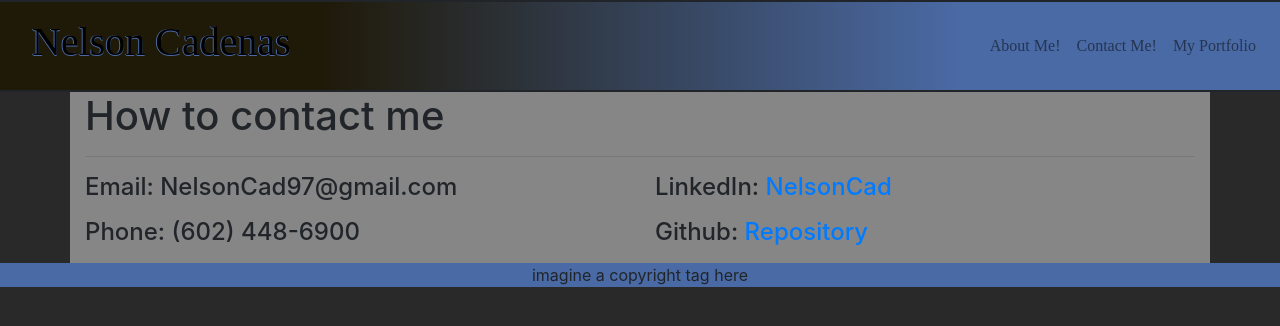
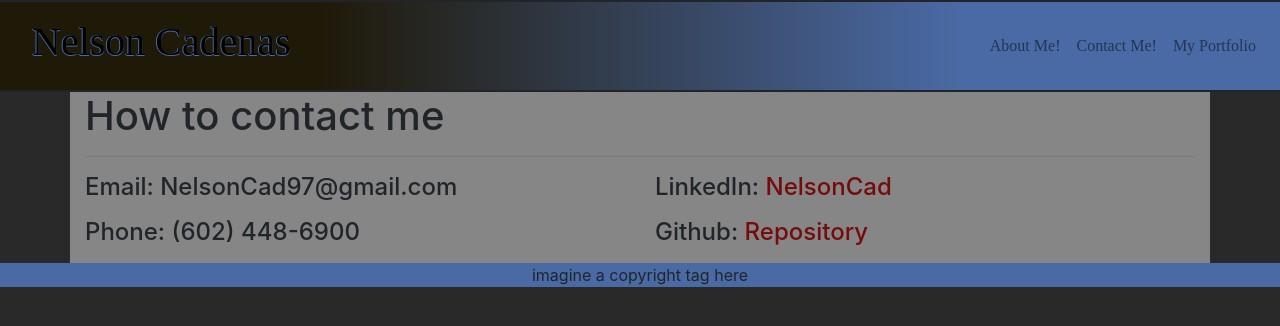
Before and after one commit to NelsonCad/personal-website, a React (Create React App) app: page /contact in a window 1280 px wide. Shown: the top 326 px of the page. Built offline with nearby package versions, Linux system fonts and the light colour scheme.

Commit message:
Grammar fixes, changed the link color in the contact page

```diff
--- a/src/components/Nav/index.js
+++ b/src/components/Nav/index.js
@@ -32,7 +32,7 @@ function NavBar() {
                         <Nav className="ml-auto" navbar>
 
                             <NavItem>
-                                <NavLink className="nav-link ninja" href="/">
+                                <NavLink className="nav-link" href="/">
                                     About Me!
                                 </NavLink>
                             </NavItem>
--- a/src/pages/contact.js
+++ b/src/pages/contact.js
@@ -32,9 +32,9 @@ function Contact() {
 
                         <h4 className="contact-text">
 
-                            <p>LinkedIn: <a href="https://www.linkedin.com/in/nelsoncad/" target="blank">NelsonCad</a> </p>
+                            <p>LinkedIn: <a className="contact-link" href="https://www.linkedin.com/in/nelsoncad/" target="blank">NelsonCad</a> </p>
 
-                            <p>Github: <a href="https://github.com/NelsonCad" target="blank">Repository</a></p>
+                            <p>Github: <a className="contact-link" href="https://github.com/NelsonCad" target="blank">Repository</a></p>
 
                         </h4>
 
--- a/src/pages/home.js
+++ b/src/pages/home.js
@@ -26,7 +26,7 @@ function Home() {
                         </p>
 
                         <p>
-                            I am a Full Stack Web Development using Javascript as my core coding language, and am currently using HTML, CSS, JQuery, Reactjs (which is being used to create this website), MySQL, MongoDB, Node.js, and various NPM  packages such as Sequalize, Mongoose, Express, and many more. With JavaScript being such an expansive language to begin with and continously growing, there is always something else for me to discover, learn, and develop.
+                            I am a Full Stack Web Developer who uses Javascript as my core coding language, and am currently using HTML, CSS, JQuery, Reactjs (which is being used to create this website), MySQL, MongoDB, Node.js, and various NPM  packages such as Sequalize, Mongoose, Express, and many more. With JavaScript being such an expansive language to begin with and continously growing, there is always something else for me to discover, learn, and develop.
                         </p>
 
                         <p>
--- a/src/pages/placeholder.css
+++ b/src/pages/placeholder.css
@@ -1,5 +1,9 @@
 .container {
     background-color: #868686
+}
+
+.contact-link {
+    color: #750b0b;
 }
 
 @media only screen and (max-width: 380px) {
```
